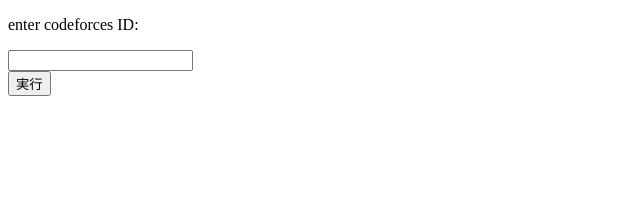
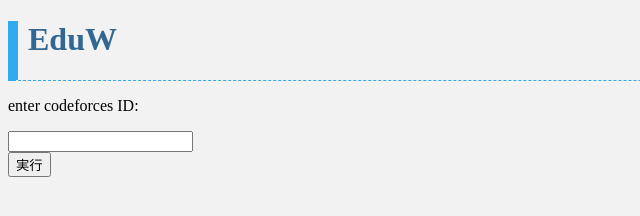
Before and after one commit to latte0119/EduW, a plain HTML site: page index.html in a window 1280 px wide. Shown: the whole page, without its empty margins (0-640 px from the left). Drawn offline with Linux system fonts and the light colour scheme.

Commit message:
add style.css

```diff
--- a/index.html
+++ b/index.html
@@ -1,14 +1,24 @@
 <!DOCTYPE html>
 <html>
 	<head>
+		<meta charset="utf-8">
 		<title>
 			EduW
 		</title>
+
+		<link rel="stylesheet" href="style.css" type="text/css">
 
 		<script src="proc.js"></script>
 	</head>
 
 	<body>
+		<div id="header">
+			<h1>
+				EduW
+			</h1>
+		</div>
+
+
 		<p>enter codeforces ID:</p>
 		<form name="form", onsubmit="return false;">
 			<input type="text" name="username" maxlength="20">
@@ -17,5 +27,6 @@
 		<input type="button", value="実行" onclick="exec();">
 
 		<div id="resultSpace"></div>
+
 	</body>
 </html>
--- /dev/null
+++ b/style.css
@@ -0,0 +1,12 @@
+@charset "utf-8";
+
+body{
+	background-color:#f2f2f2
+}
+
+div#header{
+	color: #326693;
+	padding-left:10px;
+	border-left: 10px solid #31a9ee;
+	border-bottom: 1px dashed #31a9ee;
+}
```
